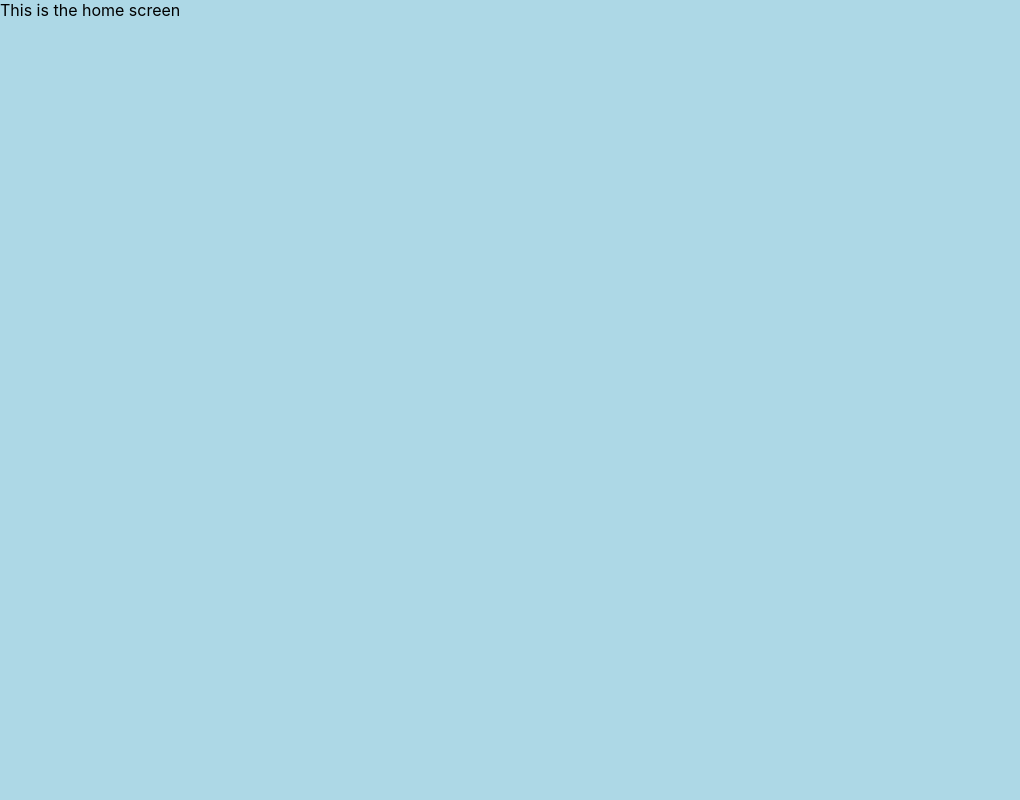
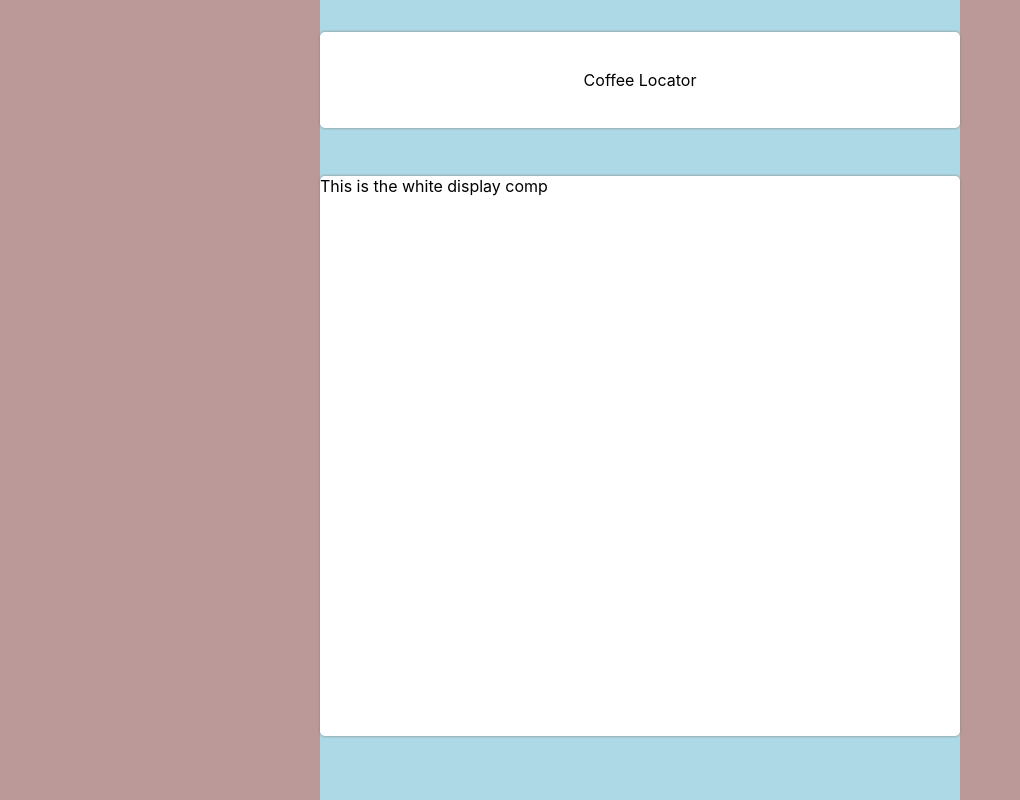
Before and after one commit to jnydam/coffeelocatorfrontend, a React (Create React App) app: page / in a window 1280 px wide. Shown: the whole page, without its empty margins (0-1020 px from the left). Built offline with nearby package versions, Linux system fonts and the light colour scheme.

Commit message:
Added the basic layoutto the coffee locator project

```diff
--- a/src/components/HomeScreen/HeadingComp/HeadingComp.js
+++ b/src/components/HomeScreen/HeadingComp/HeadingComp.js
@@ -1,9 +1,11 @@
 import React from 'react';
+
+import styles from './HeadingComp.module.css';
 
 const HeadingComp = (props) => {
 
     return (<div className={styles.headingCompContainer}>
-        <span>This is the heading comp</span>
+        <span>Coffee Locator</span>
     </div>)
 }
 
--- a/src/components/HomeScreen/HeadingComp/HeadingComp.module.css
+++ b/src/components/HomeScreen/HeadingComp/HeadingComp.module.css
@@ -1,6 +1,11 @@
 .headingCompContainer {
     display: flex;
     width: 100%;
-    height: 10rem;
+    margin-top: 2rem;
+    min-height: 6rem;
+    border-radius: 0.3rem;
     background-color: white;
+    box-shadow: 0px 0px 3px grey;
+    align-items: center;
+    justify-content: center;
 }
--- /dev/null
+++ b/src/components/HomeScreen/WhiteDisplayComp/CoffeeEntryListContainer/CoffeeEntryHorizComp/CoffeeEntryHorizComp.module.css
@@ -0,0 +1,6 @@
+.coffeeEntryHorizCompContainer {
+    display: flex;
+    width: 100%;
+    min-height: 10rem;
+    background-color: lightgrey;
+}
--- /dev/null
+++ b/src/components/HomeScreen/WhiteDisplayComp/CoffeeEntryListContainer/CoffeeEntryListContainer.module.css
@@ -0,0 +1,5 @@
+.coffeeEntryListContainerComp {
+    display: flex;
+    width: 100%;
+    background-color: lightgreen;
+}
--- a/src/components/HomeScreen/WhiteDisplayComp/WhiteDisplayComp.module.css
+++ b/src/components/HomeScreen/WhiteDisplayComp/WhiteDisplayComp.module.css
@@ -1,6 +1,10 @@
 .whiteDisplayCompContainer {
     display: flex;
-    height: 30rem;
-    width: 30rem;
-    background-color: white;
+    min-height: max(70%, 30rem);
+    margin-top: 3rem;
+    width: 100%;
+    background-color: #ffffff;
+    flex-direction: column;
+    border-radius: 0.3rem;
+    box-shadow: 0px 0px 3px grey;
 }
--- a/src/components/MainLayoutComp/MainLayoutComp.module.css
+++ b/src/components/MainLayoutComp/MainLayoutComp.module.css
@@ -2,5 +2,8 @@
     display: flex;
     width: 100%;
     height: 100vh;
-    background-color: yellow;
+    align-items: center;
+    flex-direction: column;
+    background-color: #bb9999;
+    overflow: scroll;
 }
--- a/src/screens/HomeScreen/HomeScreen.js
+++ b/src/screens/HomeScreen/HomeScreen.js
@@ -1,11 +1,14 @@
 import React from 'react';
+import HeadingComp from '../../components/HomeScreen/HeadingComp/HeadingComp';
+import WhiteDisplayComp from '../../components/HomeScreen/WhiteDisplayComp/WhiteDisplayComp';
 
 import styles from './HomeScreen.module.css';
 
 const HomeScreen = (props) => {
 
     return (<div className={styles.homeScreenContainer}>
-        <span>This is the home screen</span>
+        <HeadingComp></HeadingComp>
+        <WhiteDisplayComp></WhiteDisplayComp>
     </div>)
 }
 
--- a/src/screens/HomeScreen/HomeScreen.module.css
+++ b/src/screens/HomeScreen/HomeScreen.module.css
@@ -1,6 +1,7 @@
 .homeScreenContainer {
     display: flex;
     height: 100%;
-    width: 100%;
+    width: 40rem;
     background-color: lightblue;
+    flex-direction: column;
 }
```
Also changed, not shown: src/components/HomeScreen/WhiteDisplayComp/CoffeeEntryListContainer/CoffeeEntryHorizComp/CoffeeEntryHorizComp.js (added, +10 -0 lines), src/components/HomeScreen/WhiteDisplayComp/CoffeeEntryListContainer/CoffeeEntryListContainer.js (added, +11 -0 lines).
